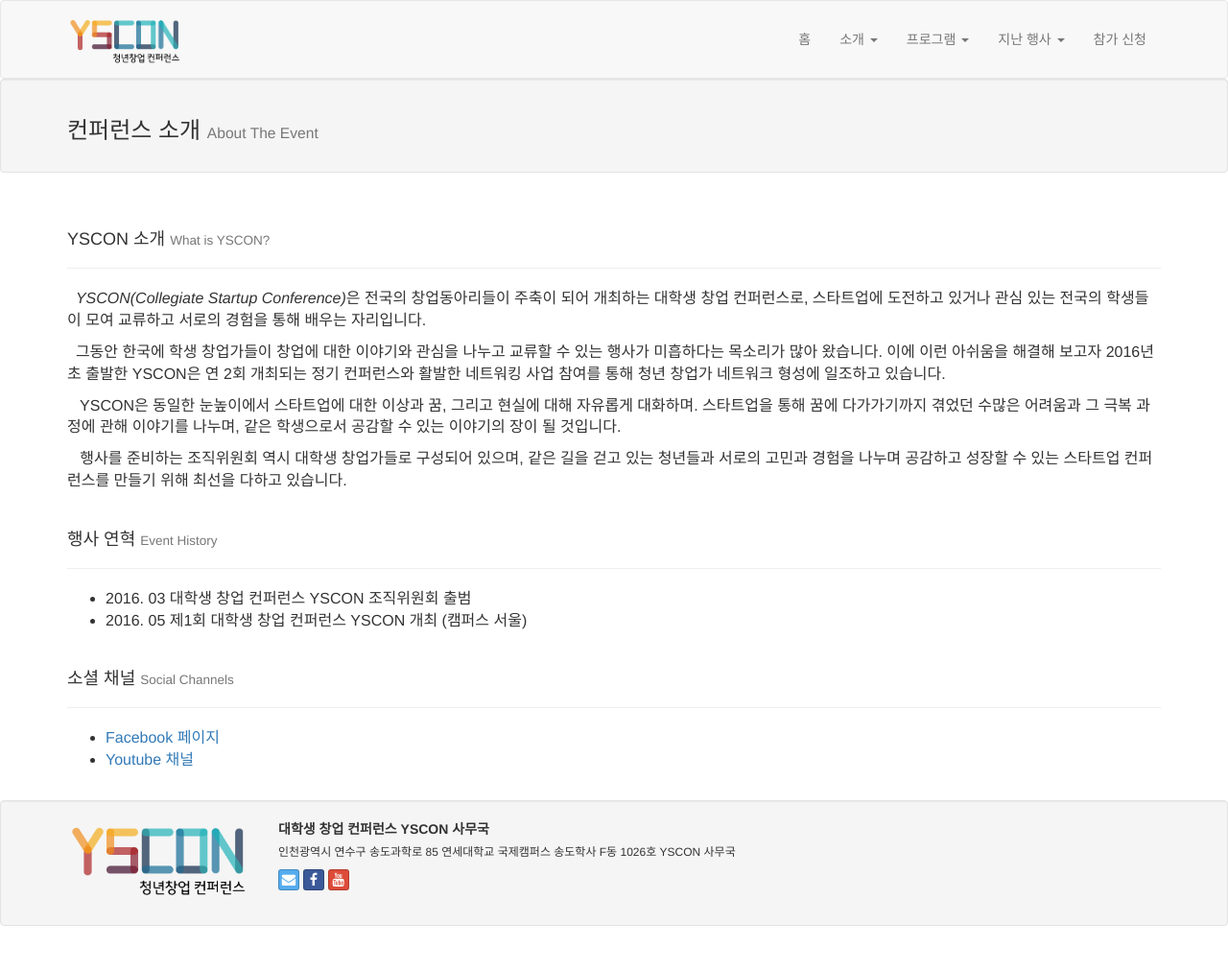
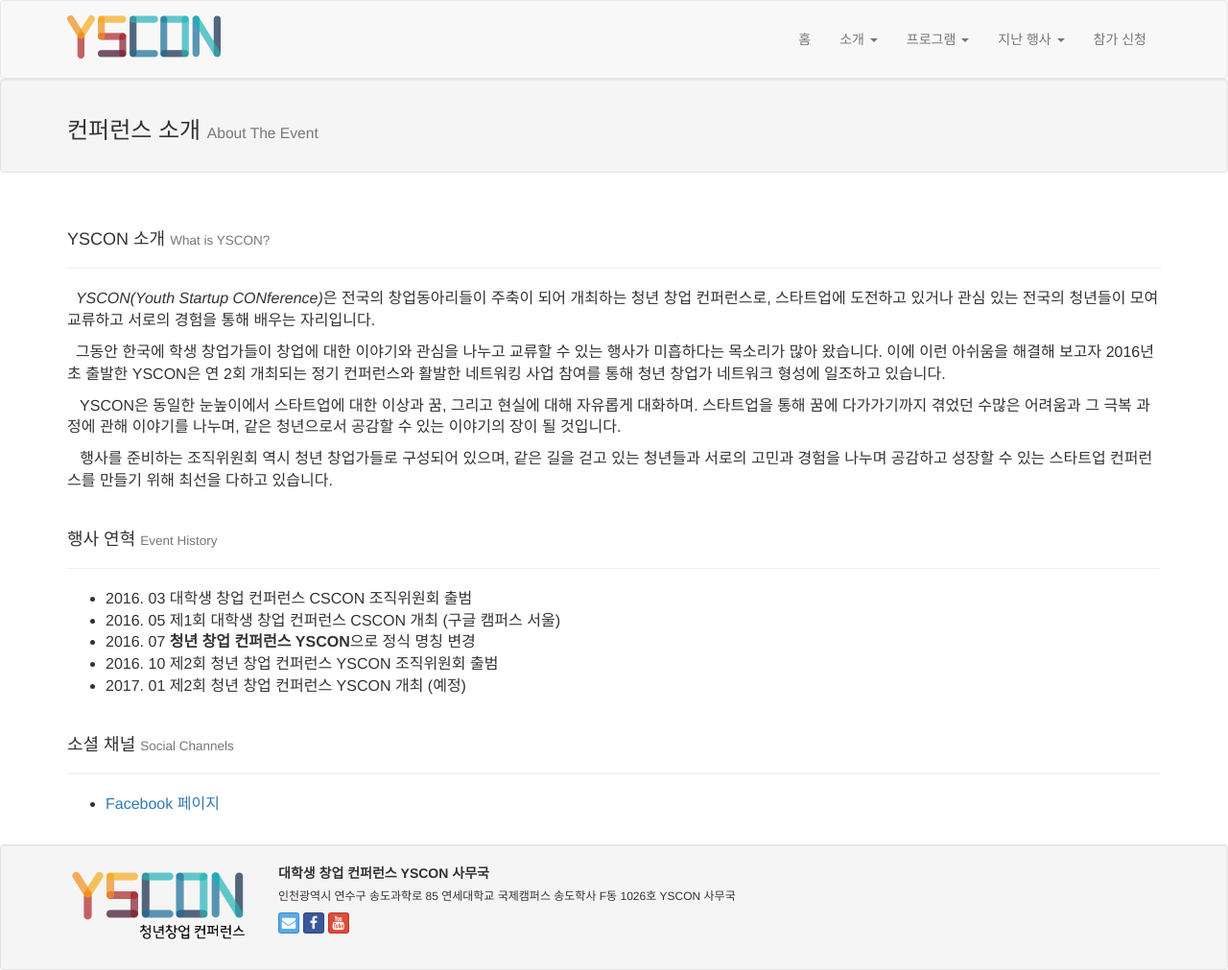
Before and after one commit to agemor/cscon-website, a PHP site: page /about in a window 1280 px wide. Shown: the whole page at 96% size. Before the commit the page ends 965 px from the top, so only its background shows below. Run offline with PHP 8.4, Linux system fonts and the light colour scheme; some libraries are stand-ins or nearby versions.

Commit message:
Update contents

```diff
--- a/about.php
+++ b/about.php
@@ -17,27 +17,30 @@
 
 
 
-<p class="text-content">&nbsp;&nbsp;<em>YSCON(Collegiate Startup Conference)</em>은 전국의 창업동아리들이 주축이 되어 개최하는 대학생 창업 컨퍼런스로, 스타트업에 도전하고 있거나 관심 있는 전국의 학생들이 모여 교류하고 서로의 경험을 통해 배우는 자리입니다.</p>
+<p class="text-content">&nbsp;&nbsp;<em>YSCON(Youth Startup CONference)</em>은 전국의 창업동아리들이 주축이 되어 개최하는 청년 창업 컨퍼런스로, 스타트업에 도전하고 있거나 관심 있는 전국의 청년들이 모여 교류하고 서로의 경험을 통해 배우는 자리입니다.</p>
 
 
 <p class="text-content">&nbsp;&nbsp;그동안 한국에 학생 창업가들이 창업에 대한 이야기와 관심을 나누고 교류할 수 있는 행사가 미흡하다는 목소리가 많아 왔습니다. 이에 이런 아쉬움을 해결해 보고자 2016년 초 출발한 YSCON은 연 2회 개최되는 정기 컨퍼런스와 활발한 네트워킹 사업 참여를 통해 청년 창업가 네트워크 형성에 일조하고 있습니다.</p>
 
 <p class="text-content">&nbsp;&nbsp;
-YSCON은 동일한 눈높이에서 스타트업에 대한 이상과 꿈, 그리고 현실에 대해 자유롭게 대화하며. 스타트업을 통해 꿈에 다가가기까지 겪었던 수많은 어려움과 그 극복 과정에 관해 이야기를 나누며, 같은 학생으로서 공감할 수 있는 이야기의 장이 될 것입니다.
+YSCON은 동일한 눈높이에서 스타트업에 대한 이상과 꿈, 그리고 현실에 대해 자유롭게 대화하며. 스타트업을 통해 꿈에 다가가기까지 겪었던 수많은 어려움과 그 극복 과정에 관해 이야기를 나누며, 같은 청년으로서 공감할 수 있는 이야기의 장이 될 것입니다.
 </p>
 
 
 
 <p class="text-content">&nbsp;&nbsp;
-행사를 준비하는 조직위원회 역시 대학생 창업가들로 구성되어 있으며, 같은 길을 걷고 있는 청년들과 서로의 고민과 경험을 나누며 공감하고 성장할 수 있는 스타트업 컨퍼런스를 만들기 위해 최선을 다하고 있습니다.</p>
+행사를 준비하는 조직위원회 역시 청년 창업가들로 구성되어 있으며, 같은 길을 걷고 있는 청년들과 서로의 고민과 경험을 나누며 공감하고 성장할 수 있는 스타트업 컨퍼런스를 만들기 위해 최선을 다하고 있습니다.</p>
 
 <div class="page-header">
   <h4>행사 연혁 <small>Event History</small></h4>
 </div>
 
 <ul>
-  <li class="text-content">2016. 03 대학생 창업 컨퍼런스 YSCON 조직위원회 출범</li>
-  <li class="text-content">2016. 05 제1회 대학생 창업 컨퍼런스 YSCON 개최 (캠퍼스 서울)</li>
+  <li class="text-content">2016. 03 대학생 창업 컨퍼런스 CSCON 조직위원회 출범</li>
+  <li class="text-content">2016. 05 제1회 대학생 창업 컨퍼런스 CSCON 개최 (구글 캠퍼스 서울)</li>
+  <li class="text-content">2016. 07 <b>청년 창업 컨퍼런스 YSCON</b>으로 정식 명칭 변경</li>
+  <li class="text-content">2016. 10 제2회 청년 창업 컨퍼런스 YSCON 조직위원회 출범</li>
+  <li class="text-content">2017. 01 제2회 청년 창업 컨퍼런스 YSCON 개최 (예정)</li>
 </ul>
 
 <div class="page-header">
@@ -45,7 +48,7 @@ YSCON은 동일한 눈높이에서 스타트업에 대한 이상과 꿈, 그리
 </div>
 <ul>
   <li class="text-content"><a href="https://facebook.com/YSCON.official/">Facebook 페이지</a></li>
-  <li class="text-content"><a href="#">Youtube 채널</a></li>
+  <!-- <li class="text-content"><a href="#">Youtube 채널</a></li> -->
 </ul>
 <br>
 
--- a/header.php
+++ b/header.php
@@ -29,7 +29,7 @@
           <span class="icon-bar"></span>
           </button>
           <a class="navbar-brand" href="./">
-          <img style="max-width:120px; margin-top: -15px; margin-right:18px" src="/images/YSCON-logo.png">
+          <img style="max-width:160px; margin-top: -15px; margin-right:18px" src="/images/YSCON-logo-text.png">
           </a>
         </div>
         <!-- Collect the nav links, forms, and other content for toggling -->
--- a/press.php
+++ b/press.php
@@ -46,12 +46,12 @@
       </tr>
       <tr>
         <td>한국대학신문</td>
-        <td><a href="http://news.unn.net/news/articleView.html?idxno=159778">연세대, 대학생 손으로 만든 창업 컨퍼런스 'YSCON' 열어</a></td>
+        <td><a href="http://news.unn.net/news/articleView.html?idxno=159778">연세대, 대학생 손으로 만든 창업 컨퍼런스 'CSCON' 열어</a></td>
         <td>2016. 05. 31</td>
       </tr>
       <tr>
         <td>베리타스알파</td>
-        <td><a href="http://www.veritas-a.com/news/articleView.html?idxno=59202">연세대, 대학생 위한창업 컨퍼런스 YSCON '성료'</a></td>
+        <td><a href="http://www.veritas-a.com/news/articleView.html?idxno=59202">연세대, 대학생 위한창업 컨퍼런스 CSCON '성료'</a></td>
         <td>2016. 05. 31</td>
       </tr>
       <tr>
@@ -61,7 +61,7 @@
       </tr>
       <tr>
         <td>천지일보</td>
-        <td><a href="http://www.newscj.com/news/articleView.html?idxno=353035">대학생을 위한 창업 컨퍼런스 YSCON 열려</a></td>
+        <td><a href="http://www.newscj.com/news/articleView.html?idxno=353035">대학생을 위한 창업 컨퍼런스 CSCON 열려</a></td>
         <td>2016. 05. 31</td>
       </tr>
     </tbody>
```
Also changed, not shown: previous-event-1st.php (+7 -7 lines), about.html (deleted), images/YSCON-logo-text.png (added).
